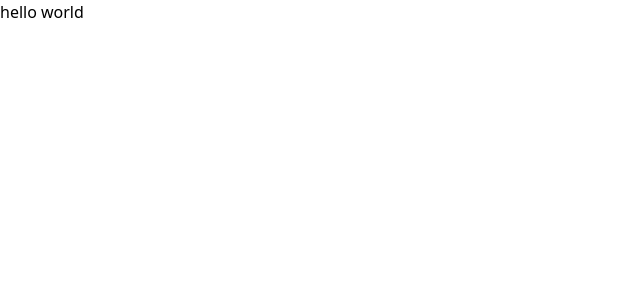
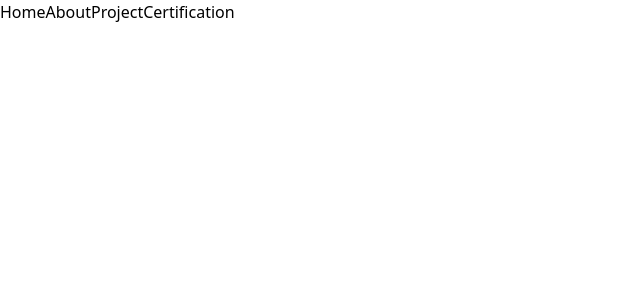
Before and after one commit to Igprad01/new_websiteku, a React (Vite) app: page / in a window 1280 px wide. Shown: the top 300 px of the page, without its empty margins (0-640 px from the left). Built offline with nearby package versions, Linux system fonts and the light colour scheme.

Commit message:
add navbar to template

```diff
--- a/src/Pages/Template.jsx
+++ b/src/Pages/Template.jsx
@@ -1,9 +1,12 @@
 import React from "react";
+import Navbar from './../Components/Layouts/Navbar/Navbar';
 
 
 const Template = () => {
     return (
-        <h1 className="underline">hello world</h1>
+        <body>
+            <Navbar />
+        </body>
     )
 }
 
```
